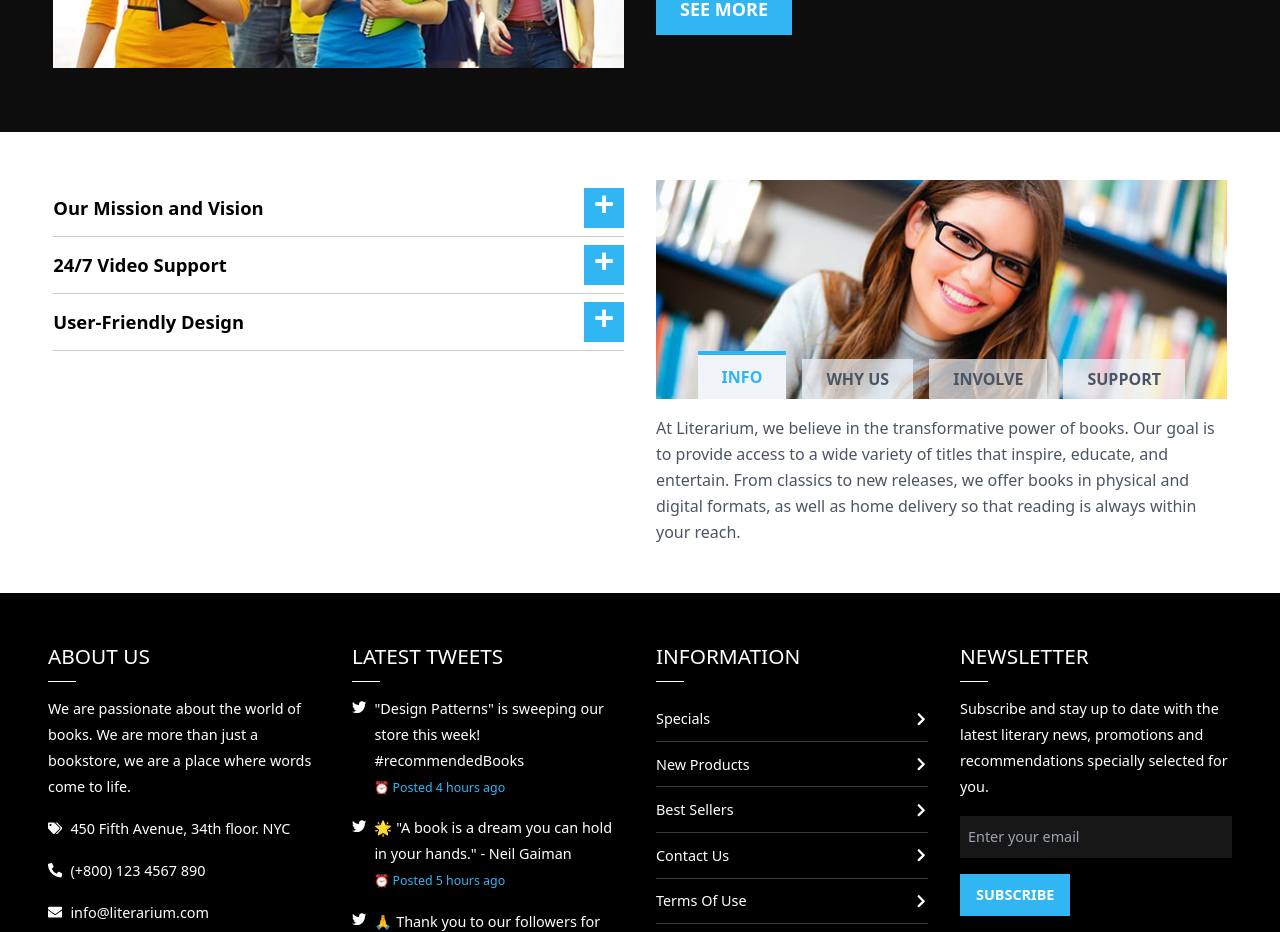
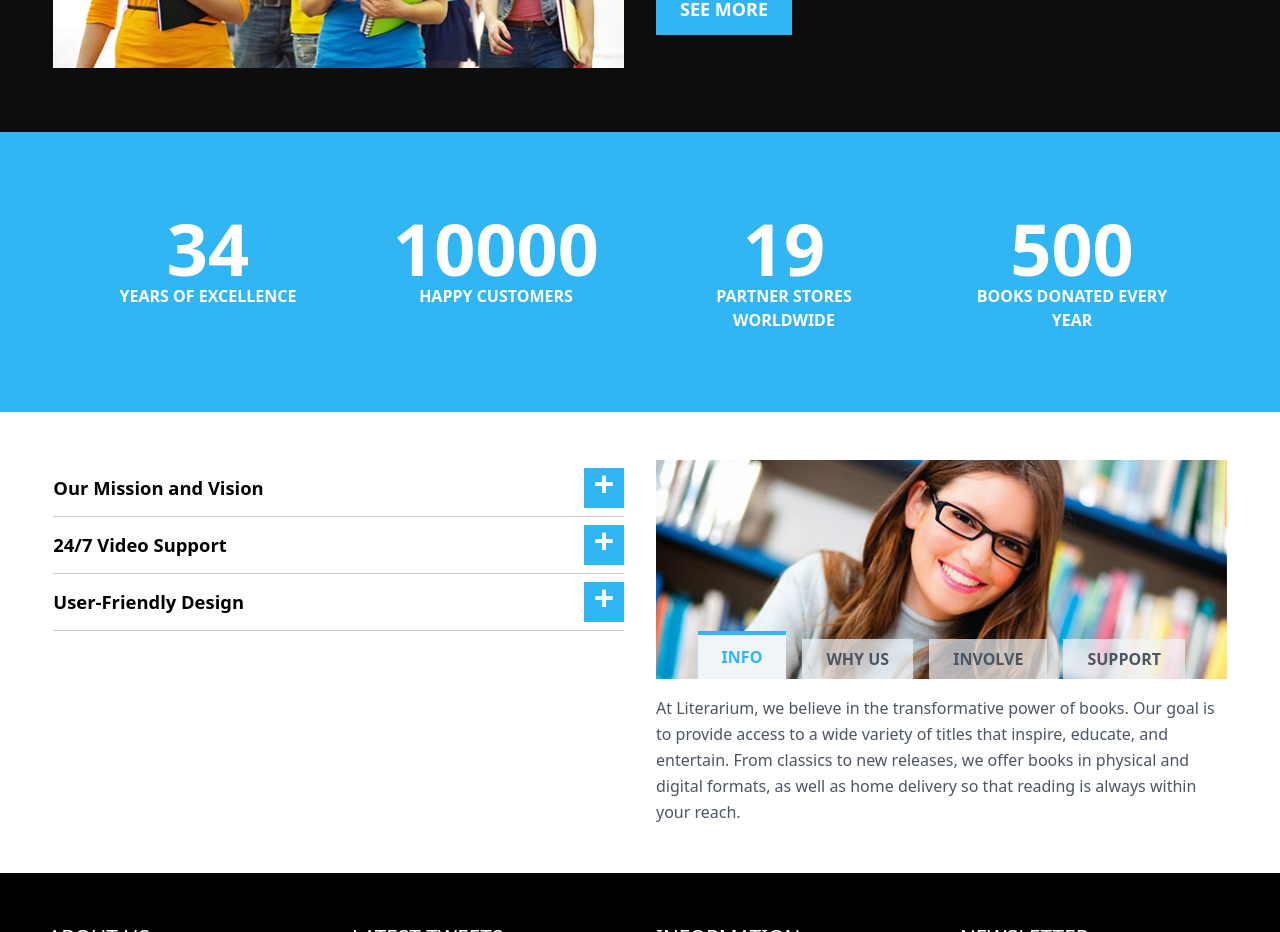
Before and after one commit to emmanuel-cruz-dev/literarium, a React (Vite) app: page /about in a window 1280 px wide. Shown: the part 2540-3472 px from the top of the page. Built offline with nearby package versions, Linux system fonts and the light colour scheme.

Commit message:
interfaces borradas de BookGuide y AboutMedia

```diff
--- a/src/components/BookGuide.tsx
+++ b/src/components/BookGuide.tsx
@@ -14,12 +14,7 @@ interface BookGuideProps {
   price: number;
 }
 
-interface CounterItemProps {
-  number: number;
-  title: string;
-}
-
-const items: CounterItemProps[] = [
+const items = [
   {
     number: 3578,
     title: "Books to Discover",
--- a/src/components/routes/about/AboutMedia.tsx
+++ b/src/components/routes/about/AboutMedia.tsx
@@ -1,13 +1,38 @@
+import CounterBanner from "../../../components/CounterBanner";
 import VideoImg from "../../../assets/images/video-bg2.jpg";
 import { FaPlay } from "react-icons/fa";
 
+const items = [
+  {
+    number: 34,
+    title: "Years of Excellence",
+  },
+  {
+    number: 10000,
+    title: "Happy Customers",
+  },
+  {
+    number: 19,
+    title: "Partner Stores Worldwide",
+  },
+  {
+    number: 500,
+    title: "Books Donated Every Year",
+  },
+];
+
 const AboutMedia = () => {
   return (
+    <>
       <section className="bg-black/95 text-white" id="about-media">
         <article className="w-11/12 mx-auto py-16" id="main-cards">
           <div className="grid grid-cols-1 md:grid-cols-2 gap-8 mx-auto">
             <div className="relative mx-auto w-full h-full">
-            <img className="w-full h-full object-cover" src={VideoImg} alt="" />
+              <img
+                className="w-full h-full object-cover"
+                src={VideoImg}
+                alt=""
+              />
               <a
                 href="#"
                 className="absolute top-0 left-0 w-full h-full opacity-0 hover:opacity-100 bg-black/50 flex flex-col justify-center items-center transition-opacity duration-300 ease-in-out"
@@ -27,9 +52,9 @@ const AboutMedia = () => {
                 cornerstone, our growth reflects our passion for literature and
                 community. Watch as we share the moments that shaped us, the
                 authors who inspire us, and our vision for fostering the next
-              generation of readers. Through decades of connecting readers with
-              life-changing books, we've built more than a bookstore - we've
-              created a literary home for our community.
+                generation of readers. Through decades of connecting readers
+                with life-changing books, we've built more than a bookstore -
+                we've created a literary home for our community.
               </p>
               <button className="w-fit py-3 px-6 text-lg background-accent__item uppercase font-bold hover:bg-white hover:text-gray-900 transition-colors duration-300 ease-in-out">
                 See More
@@ -38,6 +63,8 @@ const AboutMedia = () => {
           </div>
         </article>
       </section>
+      <CounterBanner arr={items} />
+    </>
   );
 };
 
```
Lines whose indentation alone changed are shown as unchanged.
